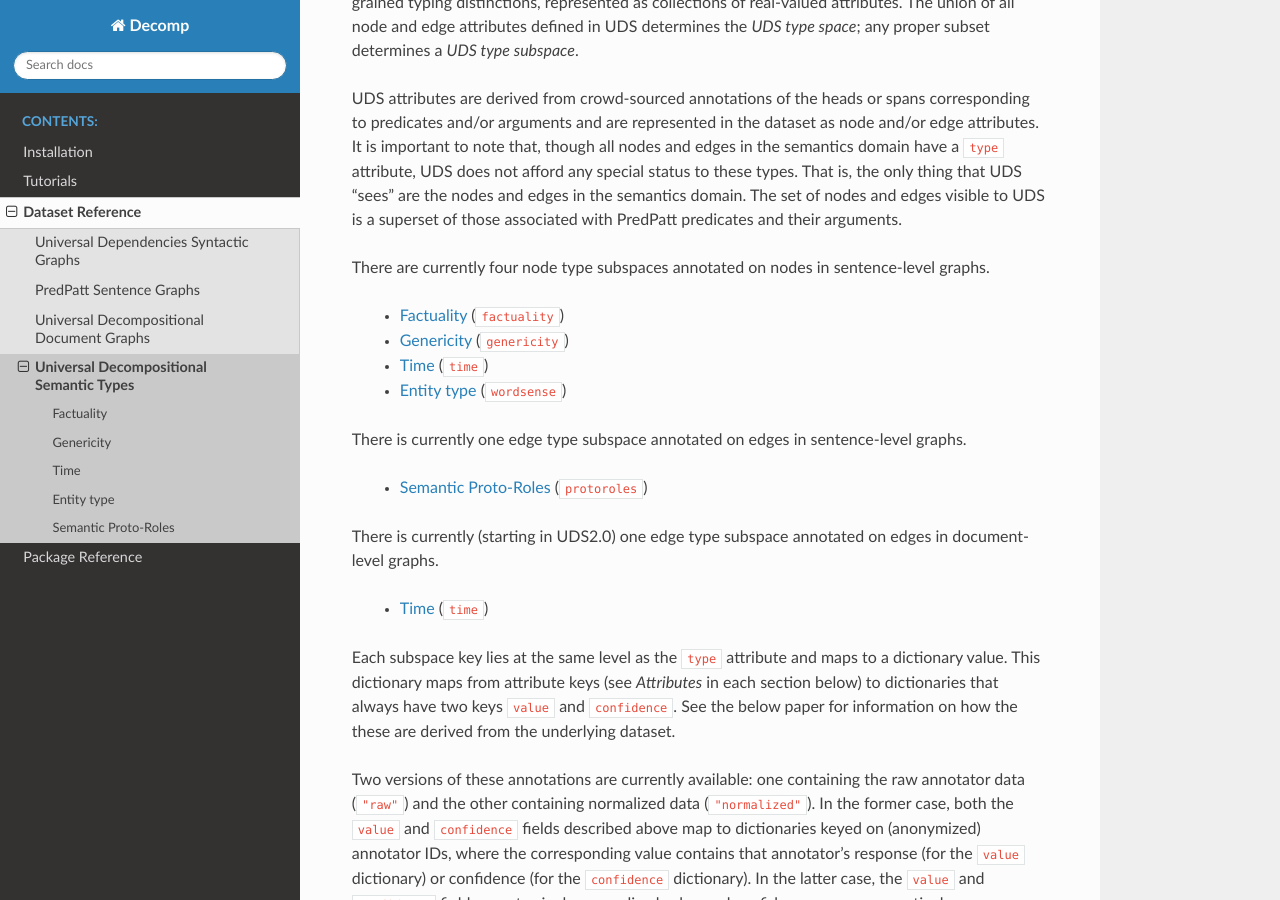
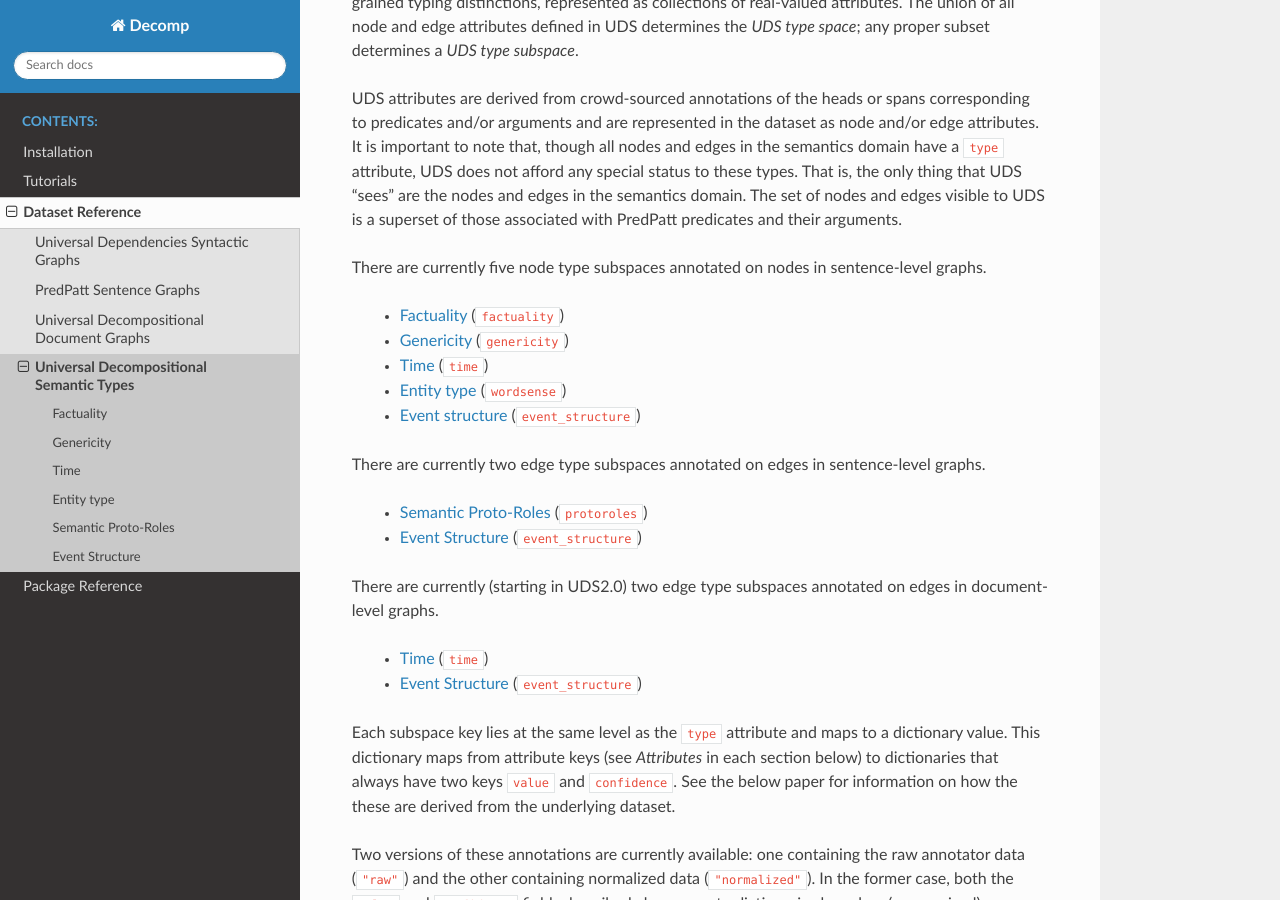
Before and after one commit to decompositional-semantics-initiative/decomp, a Sphinx documentation site: the page built from docs/source/data/semantic-types.rst, in a window 1280 px wide and 900 px high, scrolled down 217 px. Built offline with Sphinx 7.4.7 and the Read the Docs theme 2.0.0, drawn with Linux system fonts in a browser that asks for light colours; some of the changed text lies outside the part shown.

```diff
--- a/docs/source/data/semantic-types.rst
+++ b/docs/source/data/semantic-types.rst
@@ -21,23 +21,26 @@ nodes and edges in the semantics domain. The set of nodes and edges
 visible to UDS is a superset of those associated with PredPatt
 predicates and their arguments.
 
-There are currently four node type subspaces annotated on
+There are currently five node type subspaces annotated on
 nodes in sentence-level graphs.
 
   - `Factuality`_ (``factuality``)
   - `Genericity`_ (``genericity``)
   - `Time`_ (``time``)
   - `Entity type`_ (``wordsense``)
+  - `Event structure`_ (``event_structure``)
 
-There is currently one edge type subspace annotated on
+There are currently two edge type subspaces annotated on
 edges in sentence-level graphs.
 
   - `Semantic Proto-Roles`_ (``protoroles``)
+  - `Event Structure`_ (``event_structure``)
 
-There is currently (starting in UDS2.0) one edge type subspace
+There are currently (starting in UDS2.0) two edge type subspaces
 annotated on edges in document-level graphs.
 
   - `Time`_ (``time``)
+  - `Event Structure`_ (``event_structure``)
 
 Each subspace key lies at the same level as the ``type`` attribute and
 maps to a dictionary value. This dictionary maps from attribute keys
@@ -356,3 +359,28 @@ Semantic Proto-Roles
       doi = "10.18653/v1/D16-1177",
       pages = "1713--1723",
   }
+
+Event Structure
+---------------
+
+**Project page**
+
+`<http://decomp.io/projects/event-structure/>`_
+
+**Sentence-level attributes**
+
+*normalized*
+
+``natural_parts``, ``part_similarity``, ``dynamic``, ``avg_part_duration_lbound``, ``avg_part_duration_ubound``, ``situation_duration_lbound``, ``situation_duration_ubound``, ``telic``, ``distributive``, ``containment.p1_contains_p2``, ``containment.p2_contains_p1``
+
+*raw*
+
+``natural_parts``, ``part_similarity``, ``dynamic``, ``avg_part_duration_lbound``, ``avg_part_duration_ubound``, ``situation_duration_lbound``, ``situation_duration_ubound``, ``telic``, ``distributive``, ``containment.p1_contains_p2``, ``containment.p2_contains_p1``
+
+**First UDS version**
+
+2.0 (document-level)
+
+**References**
+
+  Gantt, W., L. Glass, & A.S. White. 2020. `Decomposing and Recomposing Event Structure`. In Submisssion.
```
